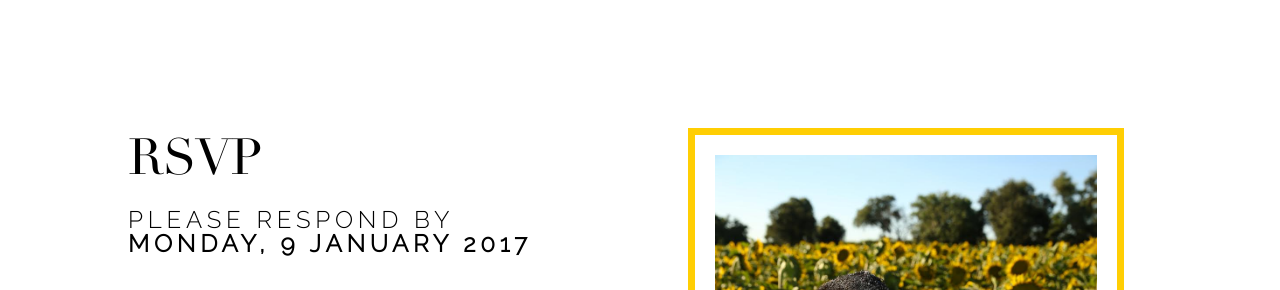
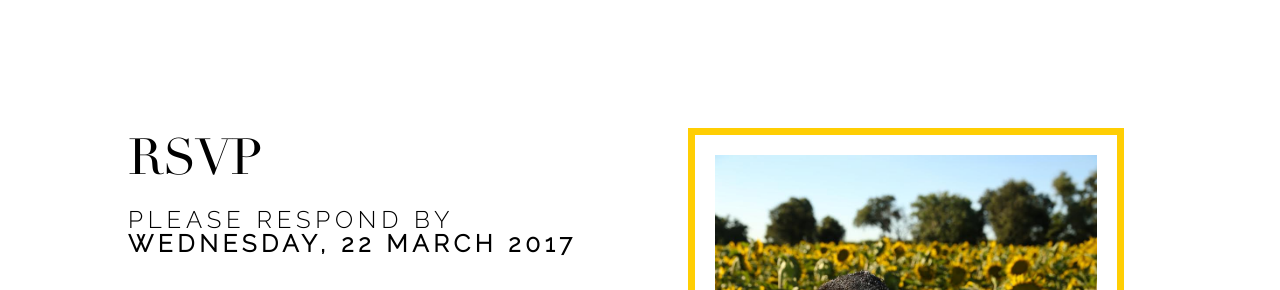
Before and after one commit to fidelsalgado/aliceandtito, a website: page public/index.html in a window 1280 px wide. Shown: the part 662-952 px from the top of the page. Drawn offline with nearby package versions, Linux system fonts and the light colour scheme.

Commit message:
changed rsvp date

```diff
--- a/public/index.html
+++ b/public/index.html
@@ -74,7 +74,7 @@
     <div class = "row" id = "rsvp">
       <div class="one-half column rsvp">
           <h1 class = "didot">RSVP</h1>
-          <p id = "respond">PLEASE RESPOND BY<br><b>MONDAY, 9 JANUARY 2017</b>
+          <p id = "respond">PLEASE RESPOND BY<br><b>WEDNESDAY, 22 MARCH 2017</b>
           </p>
           <form id="rsvpform">
             <div class = "row">
```
